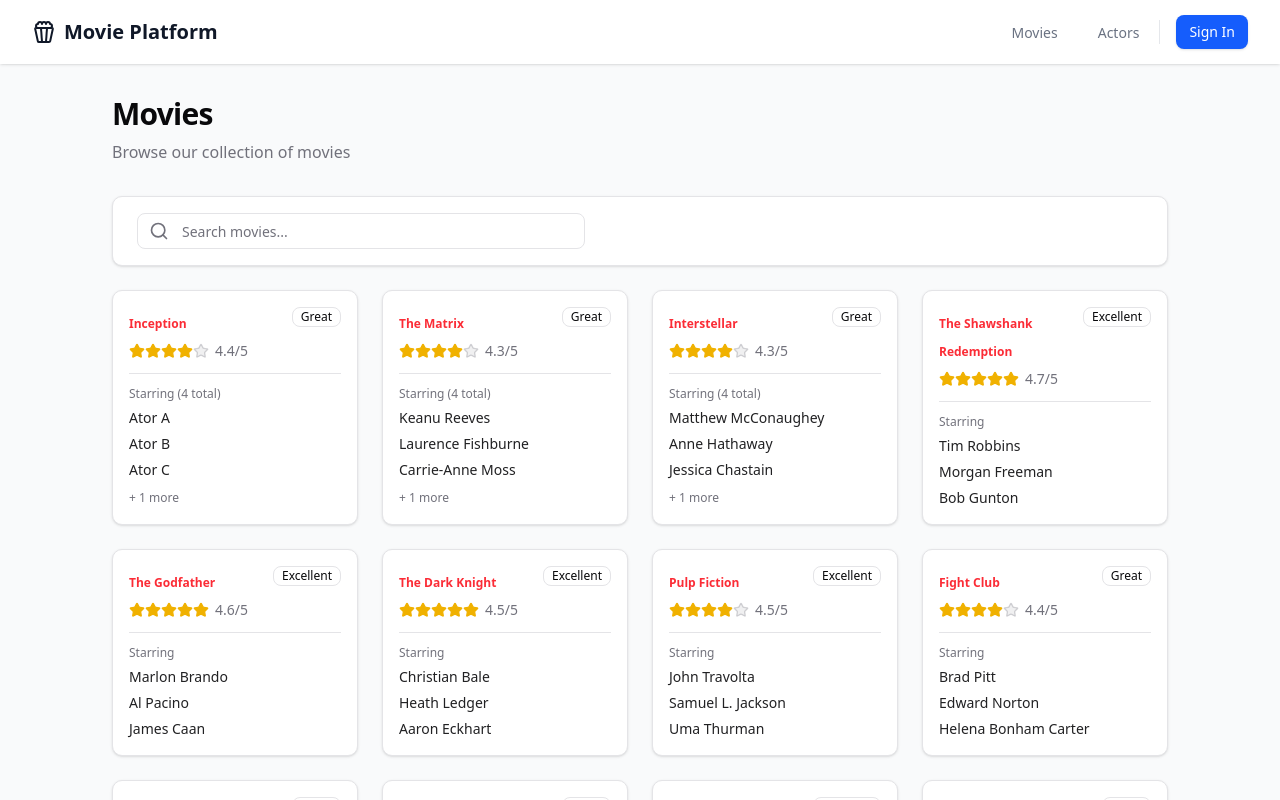
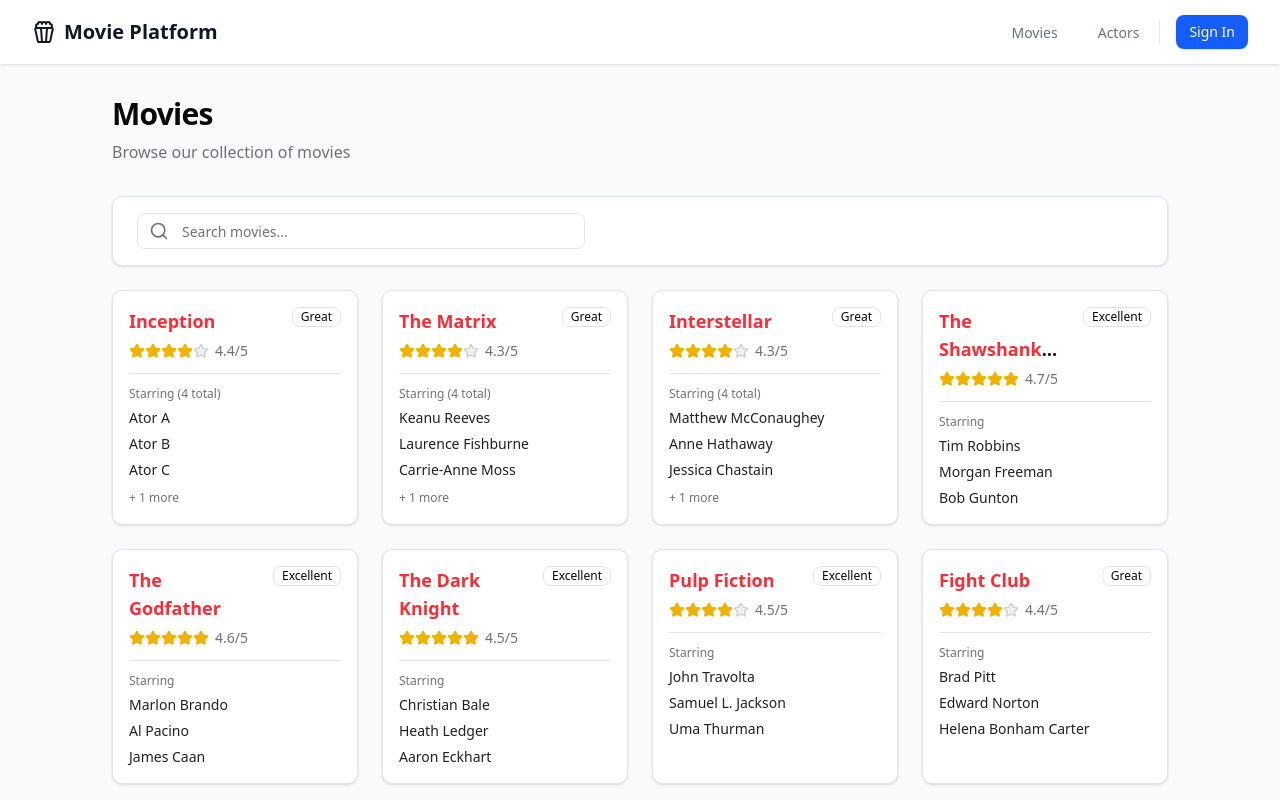
Before and after one commit to AtilioA/movie-platform, a Next.js app in the folder web/: page /movies in a window 1280 px wide. Shown: the top 800 px of the page. Built offline with nearby package versions, Linux system fonts and the light colour scheme.

Commit message:
chore: tweak movie title size

```diff
--- a/web/src/components/movie/movie-card.tsx
+++ b/web/src/components/movie/movie-card.tsx
@@ -46,7 +46,7 @@ export function MovieCard({
         <div className="flex items-start justify-between gap-4">
           <div className="flex-1 min-w-0">
             <h3 className="text-lg font-semibold line-clamp-2 group-hover:text-primary transition-colors">
-              <Link href={`/movies/${id}`} className="text-xs text-red-500 hover:underline focus:underline">
+              <Link href={`/movies/${id}`} className="text-lg text-red-500 hover:underline focus:underline">
                 {name}
               </Link>
             </h3>
```
